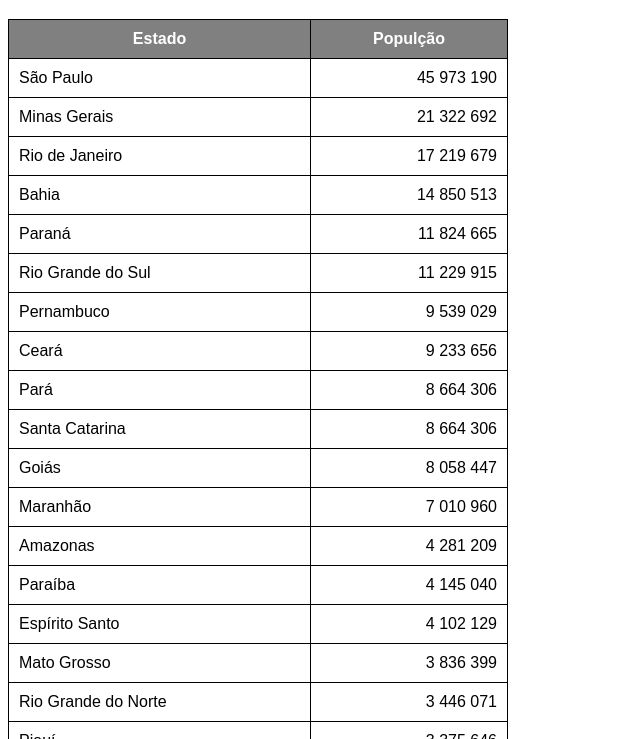
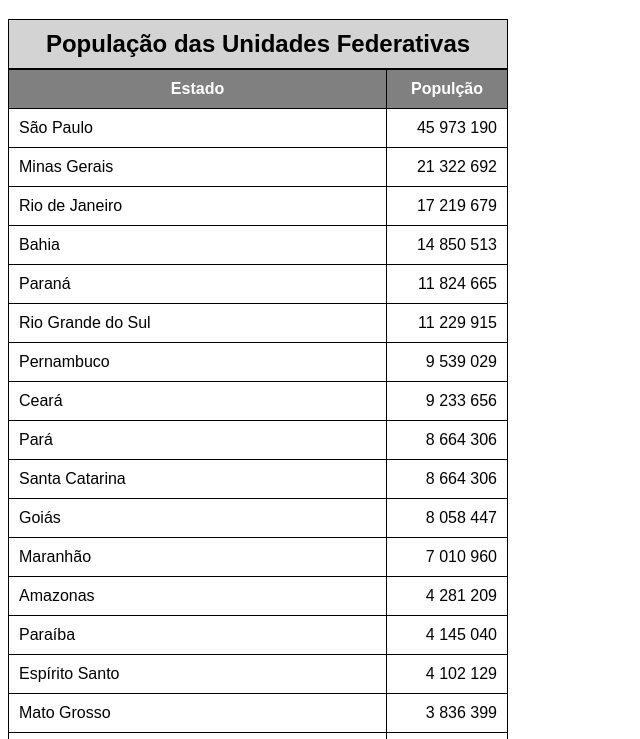
Before and after one commit to AndreMachadooo/HTML-CSS, a plain HTML site: page EXERCICIOS/ex023/tabela002.html in a window 1280 px wide. Shown: the part 61-800 px from the top of the page, without its empty margins (0-640 px from the left). Drawn offline with Linux system fonts and the light colour scheme.

Commit message:
Update tabela002.html

```diff
--- a/EXERCICIOS/ex023/tabela002.html
+++ b/EXERCICIOS/ex023/tabela002.html
@@ -13,6 +13,14 @@
     table{
         width: 500px;
         border-collapse: collapse;
+    }
+
+    caption{
+        font-size: 1.5em;
+        font-weight: bold;
+        padding: 10px;
+        background-color: lightgray;
+        border: 1px  solid black;
     }
 
     td, th{
@@ -37,6 +45,7 @@
     <!--
         ANATOMIA PARA TABELAS GRANDES
         TABLE
+            CAPTION
             THEAD
                 TR, TD, TH
             TBODY
@@ -45,10 +54,11 @@
                 TR, TD, TH
     -->
     <table>
+        <caption>População das Unidades Federativas</caption>
         <thead>
             <tr>
-                <th>Estado</th>
-                <th>Populção</th>
+                <th scope="col">Estado</th>
+                <th scope="col" style=" width: 100px;">Populção</th>
             </tr>
         </thead>
 
@@ -162,7 +172,7 @@
         </tr>
 
         <tfoot>
-            <th>Habitantes</th>
+            <th scope="row">Habitantes</th>
             <td class="num"><strong>212 583 720</strong></td>
         </tfoot>
     </table>
```
